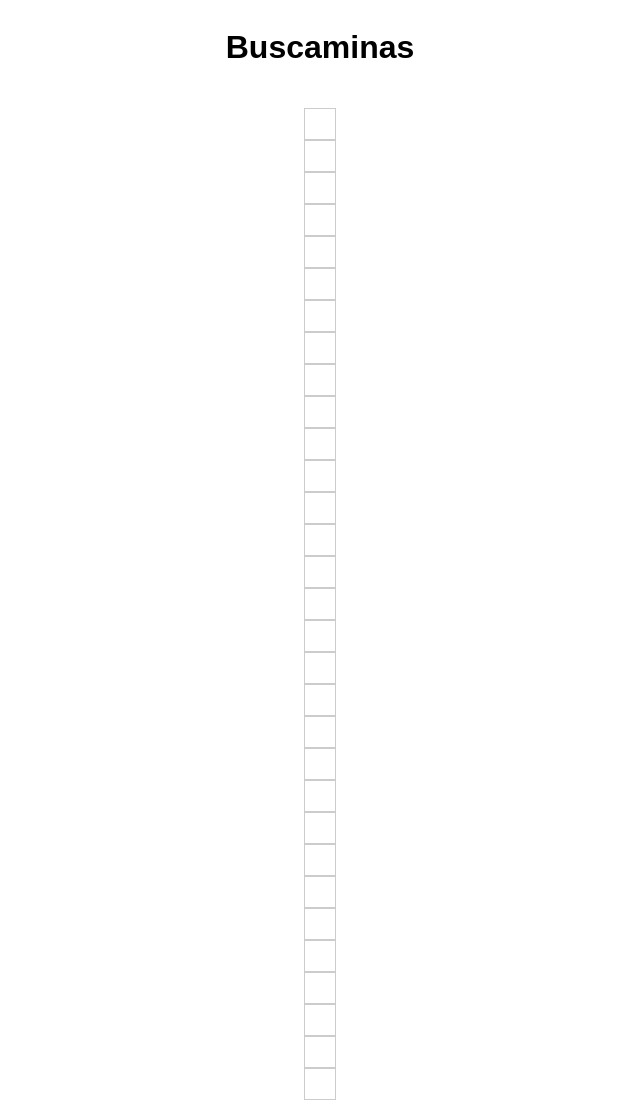
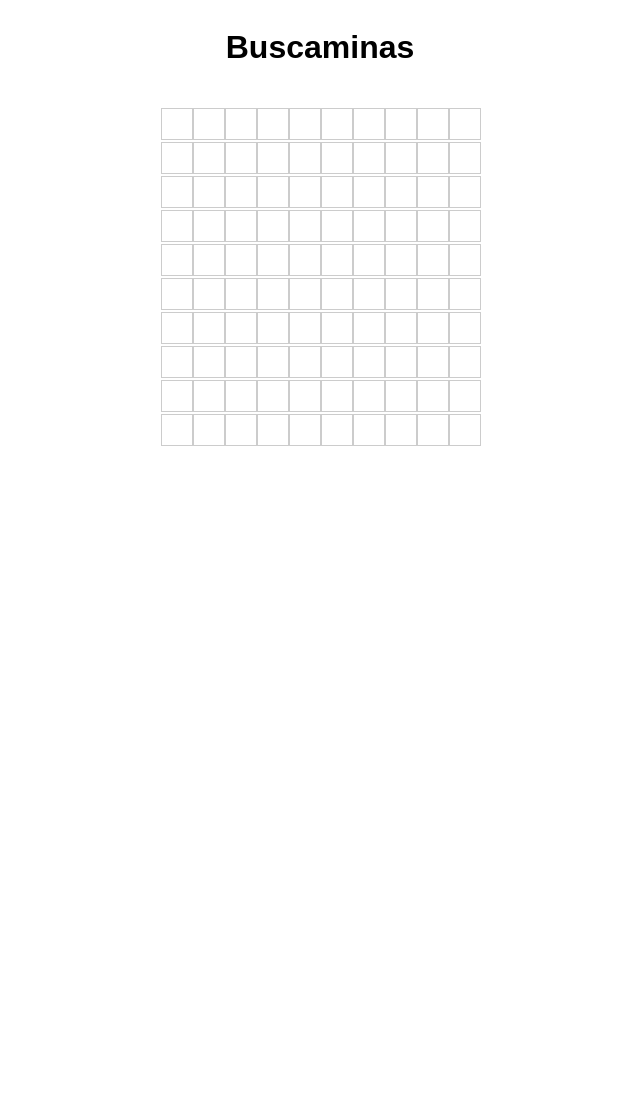
Before and after one commit to x12mas1/MiPrimerCodigo, a plain HTML site: page index.html in a window 1280 px wide. Shown: the top 1100 px of the page, without its empty margins (320-960 px from the left). After the commit the page ends 800 px from the top, so only its background shows below. Drawn offline with Linux system fonts and the light colour scheme.

Commit message:
Update style.css

```diff
--- a/style.css
+++ b/style.css
@@ -9,6 +9,12 @@ body {
     margin-top: 20px;
 }
 
+#tablero { /* Asegúrate de que el estilo se aplica al ID correcto */
+    display: grid;
+    grid-template-columns: repeat(10, 30px); /* Define 10 columnas de 30px de ancho */
+    grid-gap: 2px; /* Espacio entre las celdas */
+}
+
 .celda {
     width: 30px;
     height: 30px;
@@ -18,7 +24,7 @@ body {
     align-items: center;
     font-size: 16px;
     cursor: pointer;
-    user-select: none; /* Evita la selección de texto al hacer doble clic */
+    user-select: none;
 }
 
 .celda.revelada {
```
